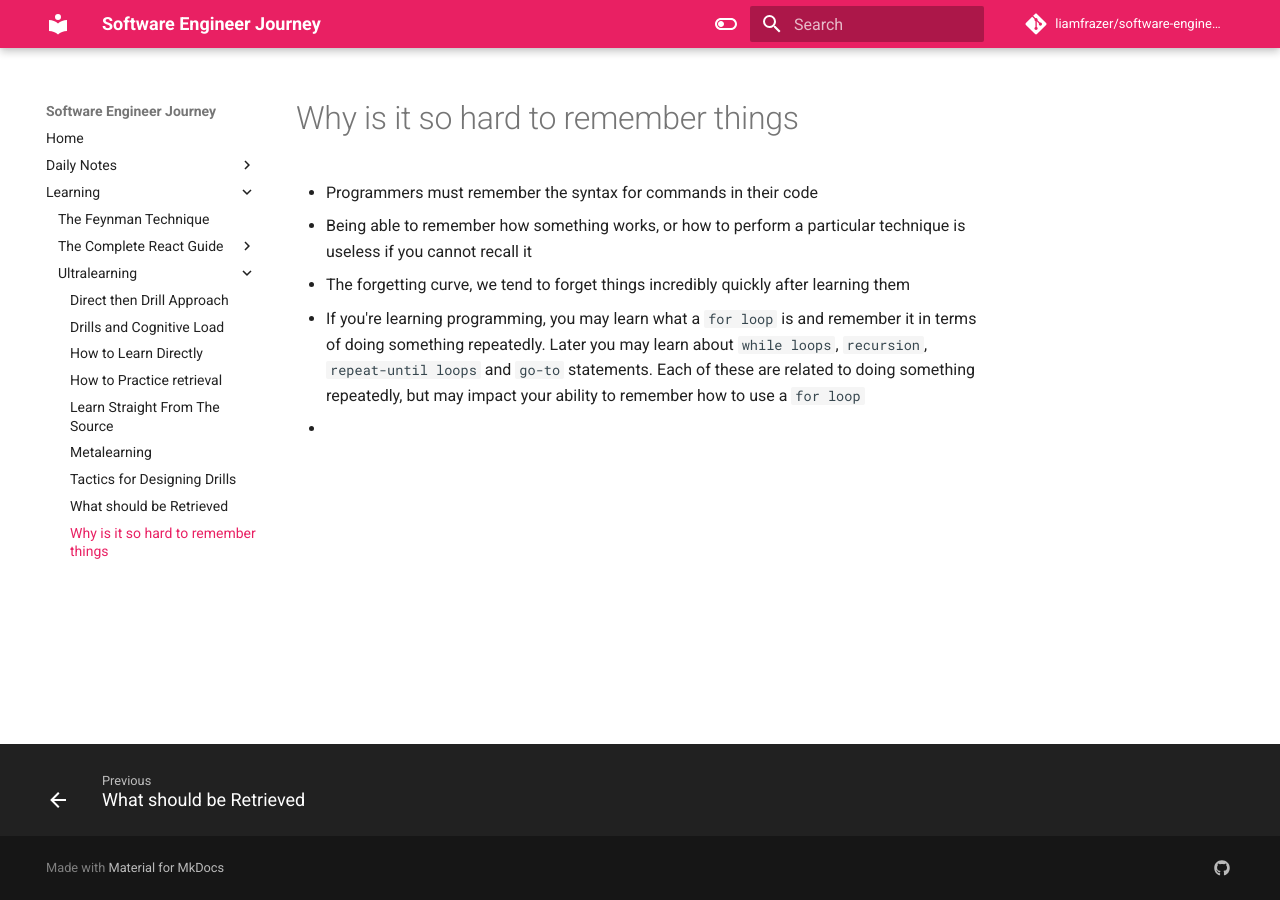
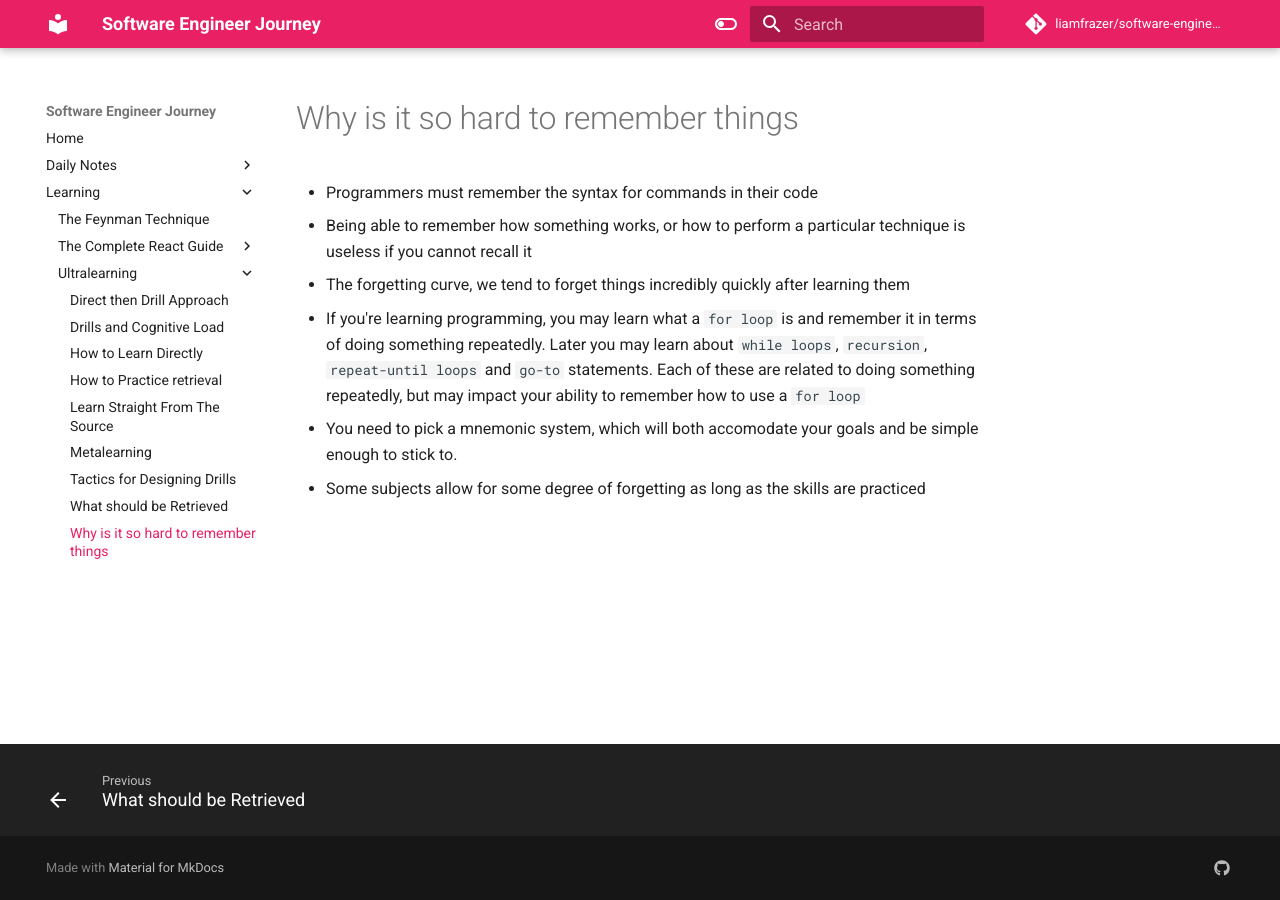
Before and after one commit to liamfrazer/software-engineer-journey, an MkDocs documentation site: the page built from docs/Learning/Ultralearning/Why is it so hard to remember things.md, in a window 1280 px wide. Built offline with MkDocs 1.6.1 and Material for MkDocs 9.7.7, drawn with Linux system fonts in a browser that asks for light colours; comment, search, counter and statistics services are not loaded.

Commit message:
vault backup: 2023-12-11 22:46:29

```diff
--- a/docs/Learning/Ultralearning/Why is it so hard to remember things.md
+++ b/docs/Learning/Ultralearning/Why is it so hard to remember things.md
@@ -7,4 +7,5 @@ tags:
 * Being able to remember how something works, or how to perform a particular technique is useless if you cannot recall it
 * The forgetting curve, we tend to forget things incredibly quickly after learning them
 * If you're learning programming, you may learn what a `for loop` is and remember it in terms of doing something repeatedly. Later you may learn about `while loops`, `recursion`, `repeat-until loops` and `go-to` statements. Each of these are related to doing something repeatedly, but may impact your ability to remember how to use a `for loop`
-*
+* You need to pick a mnemonic system, which will both accomodate your goals and be simple enough to stick to.
+* Some subjects allow for some degree of forgetting as long as the skills are practiced
```
